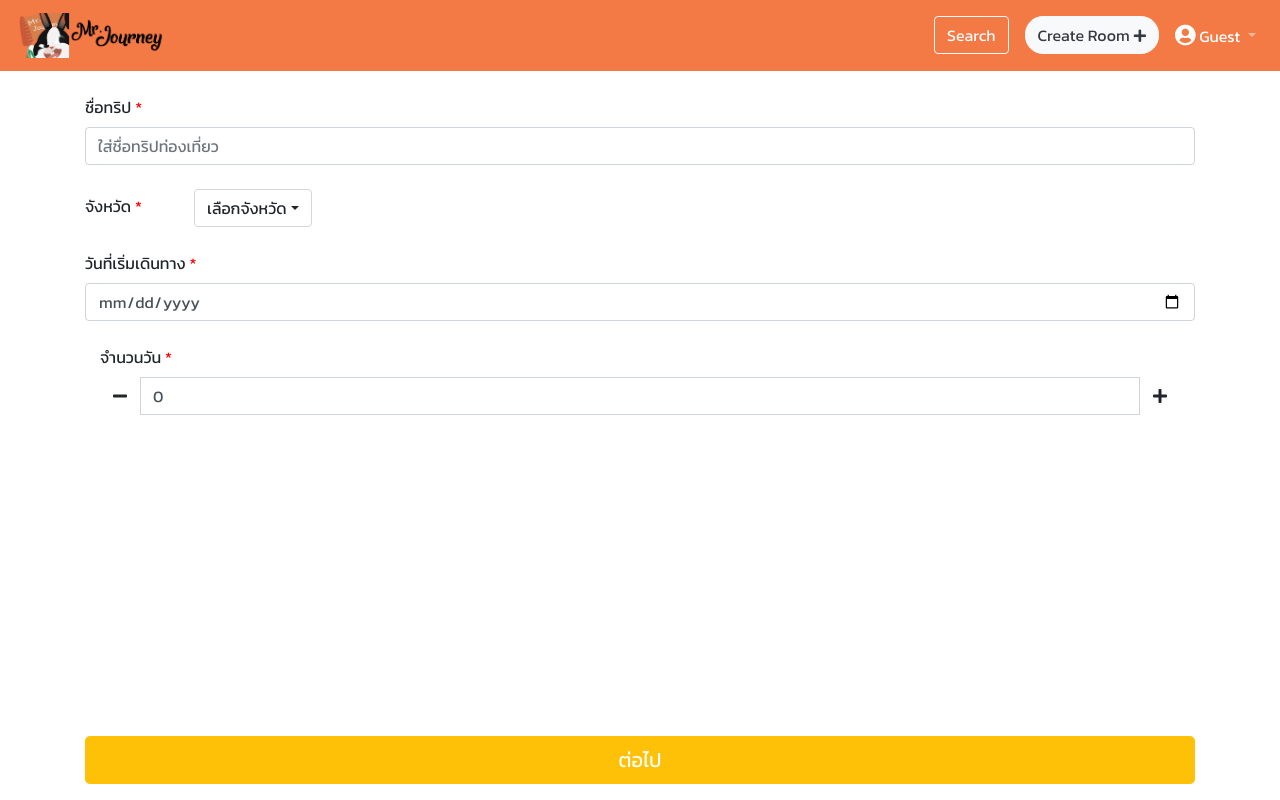
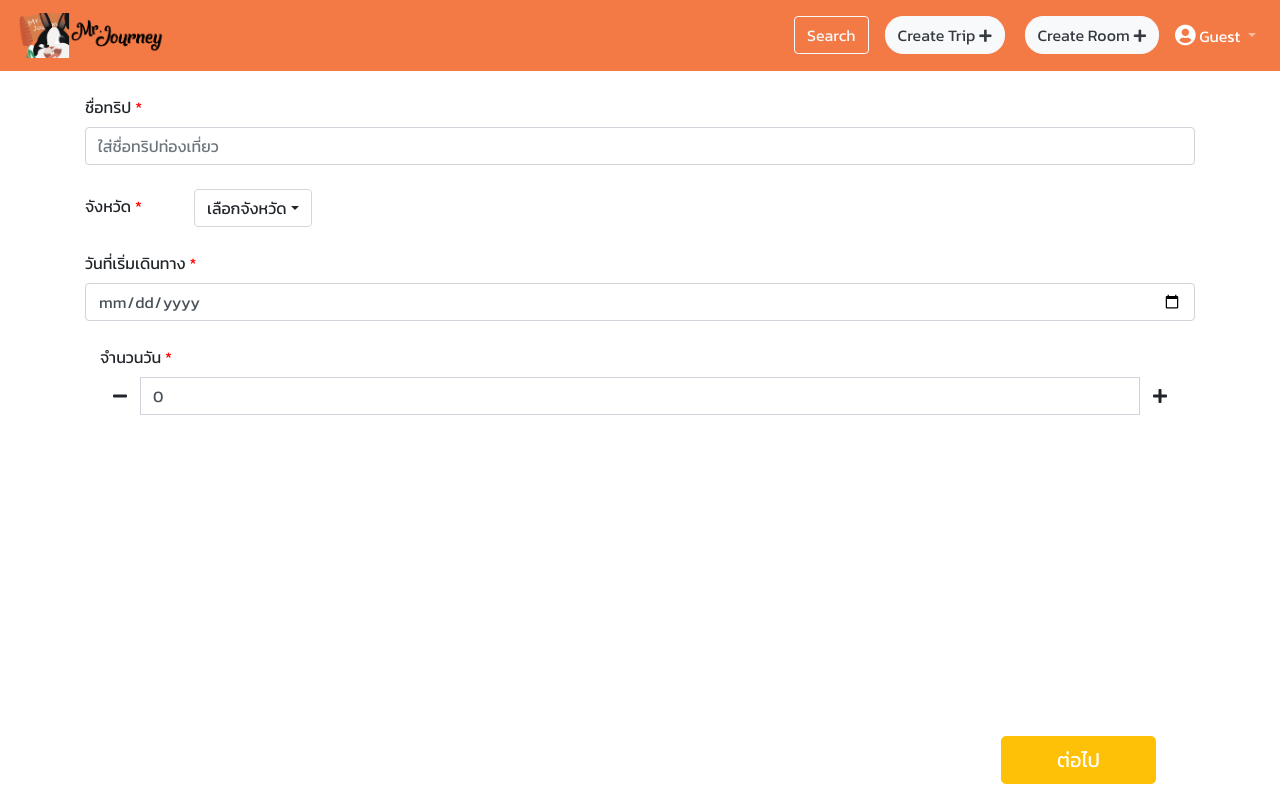
Before and after one commit to romncn/SeniorProject-MrJourney, a React (Create React App) app: page /CreateTrip in a window 1280 px wide. Built offline with nearby package versions, Linux system fonts and the light colour scheme.

Commit message:
[UPDATE]CreateStepComponent & [REMOVE]CreateTripTest.js

```diff
--- a/src/components/CreateTrip/CreateTripStep1.js
+++ b/src/components/CreateTrip/CreateTripStep1.js
@@ -4,7 +4,7 @@ import { Link } from 'react-router';
 // import NavTripPage from '../components/Nav/NavTripPage';
 import NavWebPage from '../../components/Nav/NavWebPage';
 import FooterTripPage from '../../components/Footer/FooterTripPage';
-import CreateTripTest from '../../linepage/CreateTripTest'
+
 
 
 const InputFrom = (props) => {
@@ -62,7 +62,7 @@ const InputAddDate = () => {
 class CreateTripStep1 extends React.Component {
 
 
-    render() {
+    render(props) {
         return (
             <div >
 
@@ -73,23 +73,24 @@ class CreateTripStep1 extends React.Component {
                         <div className="container">
                             <form>
                                 <div class="form-group">
-                                    <InputFrom inputname="ชื่อทริป" inputtype="email" inputid="exampleInputEmail1" textinplaceholder="ใส่ชื่อทริปท่องเที่ยว"></InputFrom>
-                                    {/* <InputFrom inputname="จังหวัด" inputtype="email" inputid="exampleInputEmail1" textinplaceholder="ใส่ชื่อจังหวัดที่ต้องการเดินทาง"></InputFrom> */}
+                                    <InputFrom inputname="ชื่อทริป" inputtype="email" inputid="exampleInputEmail1" textinplaceholder="ใส่ชื่อทริปท่องเที่ยว" />
                                     <SelectProvince></SelectProvince>
                                     <InputFrom inputname="วันที่เริ่มเดินทาง" inputtype="date" inputid="example-date-input" textinplaceholder="mm-dd-yyyy"></InputFrom>
                                     <InputAddDate></InputAddDate>
+                                </div>
+
+
+                                <div className="buttom-page fixed-bottom py-3">
+                                    <div className="container py-3">
+                                        <div className=" col-2 float-right mr-4">
+                                            <button type="button" class="btn btn-warning btn-lg btn-block text-white" onClick={this.props.handleStep}>{this.props.nextButton}</button>
+                                        </div>
+                                    </div>
                                 </div>
                             </form>
                         </div>
                     </div>
                 </div>
-
-                {/* <div className="buttom-page fixed-bottom">
-                    <Link to="/CreateTrip" >
-                        <FooterTripPage footertext={"ต่อไป"}></FooterTripPage>
-                    </Link>
-                </div> */}
-
             </div>
         )
     }
--- a/src/components/Nav/NavWebPage.js
+++ b/src/components/Nav/NavWebPage.js
@@ -1,6 +1,7 @@
 import React from 'react';
 import Logo from '../../static/img/navlogo.png';
 import Swal from 'sweetalert2';
+import { Link } from 'react-router';
 import '../../static/css/Nav.css'
 
 
@@ -55,6 +56,14 @@ class NavWebPage extends React.Component {
                                         : null
                                 }
                             </li>
+                            <li className="nav-item mr-1">
+                                <Link to="/CreateTrip">
+                                    <button type="button" class="btn btn-light ml-2 mr-2 text-dark round">Create Trip
+                                <i className="fas fa-plus fa-sm ml-1" style={{ color: "dark" }}></i>
+                                    </button>
+                                </Link>
+                            </li>
+
                             <li className="nav-item">
                                 <button type="button" class="btn btn-light ml-2 mr-2 text-dark round" onClick={this.Alert}>Create Room
                                 <i className="fas fa-plus fa-sm ml-1" style={{ color: "dark" }}></i>
--- a/src/index.js
+++ b/src/index.js
@@ -7,7 +7,7 @@ import Home from './webpage/Home';
 import CreateJoinRoom from './webpage/CreateJoinRoom';
 import JoinedRoom from './webpage/JoinedRoom';
 import Profile from './webpage/Profile';
-import CreateTripTest from './linepage/CreateTripTest';
+import CheckTrip from './linepage/CheckTrip';
 
 
 // ReactDOM.render
@@ -18,8 +18,8 @@ import CreateTripTest from './linepage/CreateTripTest';
 ReactDOM.render(
     <Router history = {browserHistory}>
         <Route path="/" component={App}/>
+        <Route path="/CheckTrip" component={CheckTrip}/>
         <Route path="/CreateTrip" component={CreateTrip}/>
-        <Route path="/CreateTripTest" component={CreateTripTest}/>
         <Route path="/CreateJoinRoom" component={CreateJoinRoom}/>
         <Route path="/JoinedRoom" component={JoinedRoom}/>
         <Route path="/Home" component={Home}/>
--- a/src/linepage/CheckTrip.js
+++ b/src/linepage/CheckTrip.js
@@ -0,0 +1,10 @@
+import React from 'react';
+
+class CheckTrip extends React.Component{
+    render(){
+        return(
+            <div>Welcome CheckTrip Page!</div>
+        )
+    }
+}
+export default CheckTrip;
--- a/src/linepage/CreateTrip.js
+++ b/src/linepage/CreateTrip.js
@@ -1,95 +1,65 @@
 import React, { useState } from 'react';
 import '../static/css/App.css';
+import CreateTripStep1 from '../components/CreateTrip/CreateTripStep1';
+import CreateTripStep2 from '../components/CreateTrip/CreateTripStep2';
+import NavWebPage from '../components/Nav/NavWebPage';
 import { Link } from 'react-router';
-// import NavTripPage from '../components/Nav/NavTripPage';
-import NavWebPage from '../components/Nav/NavWebPage';
 import FooterTripPage from '../components/Footer/FooterTripPage';
+import CreateTripStep3 from '../components/CreateTrip/CreateTripStep3';
 
 
-const InputFrom = (props) => {
-    return (
-        <div className="InputFrom">
-            <div class="pt-4">
-                <label for="exampleInputEmail1">{props.inputname}<span className="p-1" style={{ color: "red" }}>*</span></label>
-                <input type={props.inputtype} class="form-control" id={props.inputid} placeholder={props.textinplaceholder} />
-            </div>
-        </div>
-    )
-}
-const SelectProvince = () => {
-    return (
-        <div className="InputFrom">
-            <div class="pt-4">
-                <label for="exampleInputEmail1" >จังหวัด<span className="p-1" style={{ color: "red" }}>*</span></label>
-                <div class="btn-group pl-5">
-                    <button class="btn province-btn dropdown-toggle" type="button" id="dropdownMenuButton" data-toggle="dropdown" aria-haspopup="true" aria-expanded="false">
-                        เลือกจังหวัด
-  </button>
-                    <div class="dropdown-menu" aria-labelledby="dropdownMenuButton">
-                        <a class="dropdown-item" href="#">กรุงเทพ</a>
-                        <a class="dropdown-item" href="#">ระยอง</a>
-                        <a class="dropdown-item" href="#">ชลบุรี</a>
-                    </div>
-                </div>
-            </div>
-        </div>
-    )
-}
-const InputAddDate = () => {
-    const [dateNum, setDateNum] = useState(0);
-    return (
-        <div class="col pt-4">
-            <label for="example-date-input">จำนวนวัน<span className="p-1" style={{ color: "red" }}>*</span></label>
-            <div class="input-group">
 
-                <span class="input-group-btn">
-                    <button type="button" class="btn btn-default btn-number" data-type="minus" data-field="quant[1]" onClick={() => { setDateNum(dateNum - 1) }}>
-                        <span class="fas fa-minus"></span>
-                    </button>
-                </span>
-                <input type="text" name="quant[1]" class="form-control input-number" value={dateNum} min="1" max="10" />
-                <span class="input-group-btn">
-                    <button type="button" class="btn btn-default btn-number" data-type="plus" data-field="quant[1]" onClick={() => { setDateNum(dateNum + 1) }}>
-                        <span class="fas fa-plus" aria-hidden="true"></span>
-                    </button>
-                </span>
-            </div>
-        </div>
-    )
-}
+
+
+
+
 
 class CreateTrip extends React.Component {
+    constructor(props) {
+        super(props)
+        this.state = {
+            // Component: <CreateTripStep1></CreateTripStep1>,
+            // NumberComponent: 1
+            StepComponent: 1,
+        }
+    }
+
+
+
+    handleComponent = () =>{
+        if(this.state.StepComponent === 1){
+            return <CreateTripStep1 nextButton="ต่อไป" handleStep={this.handleNextComponent}></CreateTripStep1>
+        }if(this.state.StepComponent === 2){
+            return <CreateTripStep2 handleStep={this.handleNextComponent} handlePreviousStep={this.handlePreviousComponent} ></CreateTripStep2>
+        }if(this.state.StepComponent === 3){
+            return <CreateTripStep3 handleStep={this.handleNextComponent}></CreateTripStep3>
+        }
+    }
+    handleNextComponent = async () => {
+        if (this.state.StepComponent !== 3) {
+            await this.setState({ StepComponent: this.state.StepComponent + 1 })
+        }
+    }
+    handlePreviousComponent = async () => {
+        if (this.state.StepComponent !== 1) {
+            await this.setState({ StepComponent: this.state.StepComponent - 1 })
+        }
+    }
+
+
 
 
     render() {
         return (
-            <div className="flex-wrapper">
+            <div>
+                <div className="Navbar-Component">
+                    <NavWebPage></NavWebPage>
+                </div>
+                <div className="Content-Component">
 
-                <div className="top-page">
-                    {/* <NavTripPage firsttitle={"ยินดีต้อนรับ"} secondtitle={"เริ่มสร้างแผนการท่องเที่ยว"} ></NavTripPage> */}
-                    <NavWebPage></NavWebPage>
-
-                    <div className="content-page">
-                        <div className="container">
-                            <form>
-                                <div class="form-group">
-                                    <InputFrom inputname="ชื่อทริป" inputtype="email" inputid="exampleInputEmail1" textinplaceholder="ใส่ชื่อทริปท่องเที่ยว"></InputFrom>
-                                    {/* <InputFrom inputname="จังหวัด" inputtype="email" inputid="exampleInputEmail1" textinplaceholder="ใส่ชื่อจังหวัดที่ต้องการเดินทาง"></InputFrom> */}
-                                    <SelectProvince></SelectProvince>
-                                    <InputFrom inputname="วันที่เริ่มเดินทาง" inputtype="date" inputid="example-date-input" textinplaceholder="mm-dd-yyyy"></InputFrom>
-                                    <InputAddDate></InputAddDate>
-                                </div>
-                            </form>
-                        </div>
-                    </div>
+                    {/* {this.state.Component} */}
+                    {this.handleComponent()}
                 </div>
-
-                <div className="buttom-page">
-                    <Link to="/CreateTrip" >
-                        <FooterTripPage footertext={"ต่อไป"}></FooterTripPage>
-                    </Link>
-                </div>
-
             </div>
         )
     }
```
Also changed, not shown: src/components/CreateTrip/CreateTripStep2.js (+14 -1 lines), src/components/CreateTrip/CreateTripStep3.js (+28 -0 lines), src/linepage/CreateTripTest.js (deleted, +0 -76 lines).
